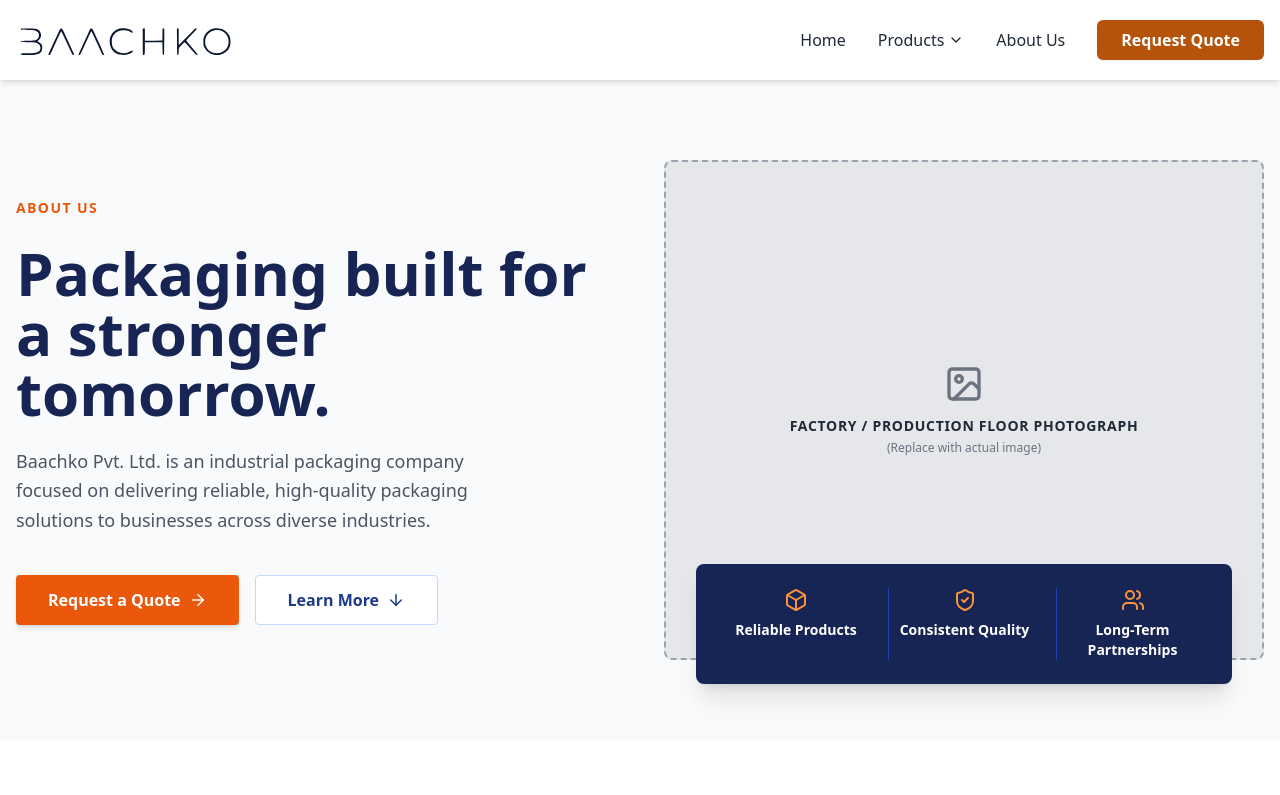
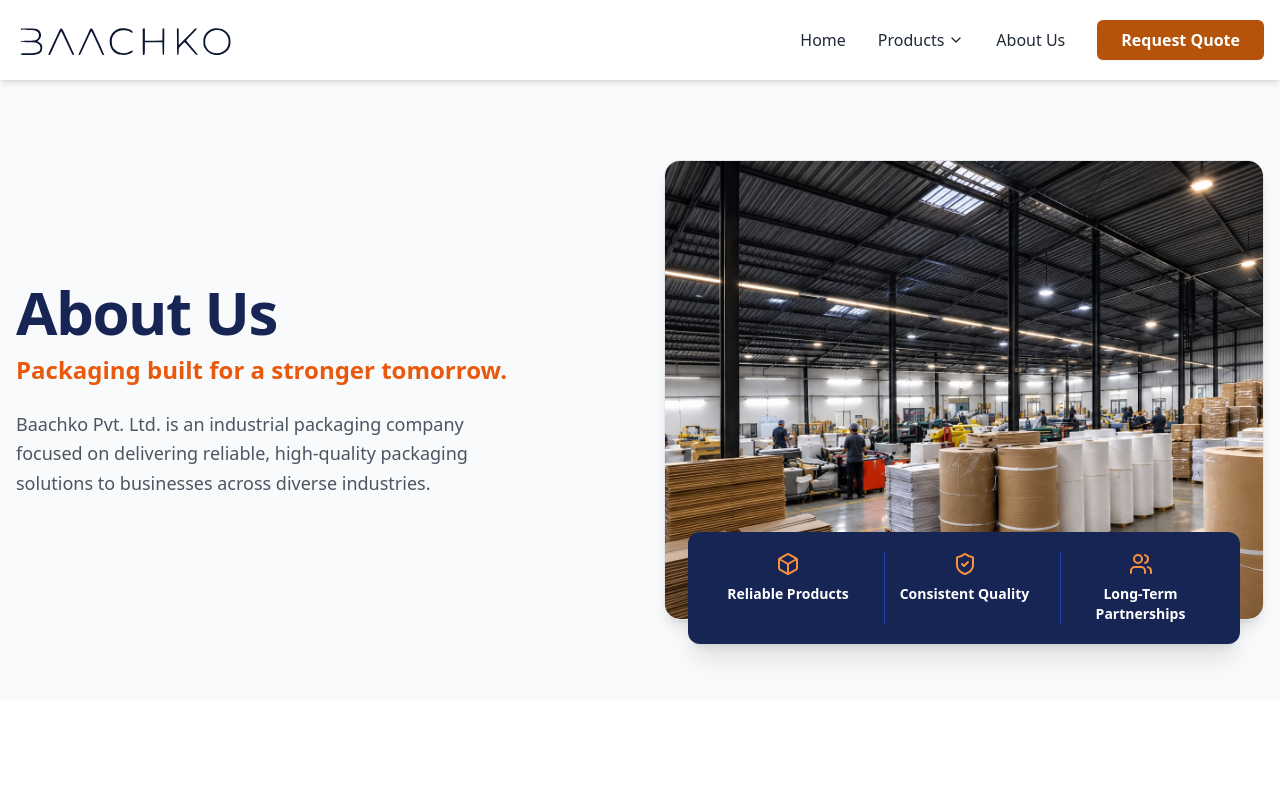
Before and after one commit to Rushaljain/krishnapackers, a React (Vite) app: page /about in a window 1280 px wide. Shown: the top 795 px of the page. Built offline with nearby package versions, Linux system fonts and the light colour scheme.

Commit message:
Enhance About Us header, remove hero CTA buttons, and add factory image

```diff
--- a/src/pages/AboutUsPage.jsx
+++ b/src/pages/AboutUsPage.jsx
@@ -24,32 +24,30 @@
         <div className="grid grid-cols-1 md:grid-cols-2 gap-12 items-center">
           {/* Left Text */}
           <div className="space-y-6">
-            <span className="text-orange-600 font-bold uppercase tracking-widest text-sm">About Us</span>
-            <h1 className="text-4xl md:text-5xl lg:text-6xl font-extrabold text-blue-950 leading-tight">
-              Packaging built for a stronger tomorrow.
-            </h1>
+            <div>
+              <h1 className="text-4xl md:text-5xl lg:text-6xl font-black text-blue-950 tracking-tight mb-3">
+                About Us
+              </h1>
+              <p className="text-xl md:text-2xl font-bold text-orange-600 leading-snug">
+                Packaging built for a stronger tomorrow.
+              </p>
+            </div>
             <p className="text-lg text-gray-600 leading-relaxed max-w-lg">
               Baachko Pvt. Ltd. is an industrial packaging company focused on delivering reliable, high-quality packaging solutions to businesses across diverse industries.
             </p>
-            <div className="flex flex-col sm:flex-row gap-4 pt-4">
-              <Link to="/products" className="bg-orange-600 text-white px-8 py-3 rounded text-center font-bold hover:bg-orange-700 transition shadow-md flex items-center justify-center gap-2">
-                Request a Quote <ArrowRight size={18} />
-              </Link>
-              <a href="#company-at-a-glance" className="bg-white text-blue-900 border border-blue-200 px-8 py-3 rounded text-center font-bold hover:bg-blue-50 transition flex items-center justify-center gap-2">
-                Learn More <ArrowDown size={18} />
-              </a>
-            </div>
           </div>
 
           {/* Right Media */}
           <div className="relative">
-            <MediaPlaceholder
-              title="FACTORY / PRODUCTION FLOOR PHOTOGRAPH"
-              subtitle="(Replace with actual image)"
-              className="h-80 md:h-[500px] w-full rounded-lg"
-            />
+            <div className="h-80 md:h-[460px] w-full rounded-2xl overflow-hidden shadow-lg border border-gray-200">
+              <img
+                src="/factory/1000197409.jpg"
+                alt="Baachko Manufacturing Facility"
+                className="w-full h-full object-cover"
+              />
+            </div>
             {/* Credibility Strip */}
-            <div className="md:absolute md:-bottom-6 md:left-8 md:right-8 bg-blue-950 text-white p-6 rounded-lg shadow-xl grid grid-cols-3 gap-4 text-center mt-4 md:mt-0">
+            <div className="md:absolute md:-bottom-6 md:left-6 md:right-6 bg-blue-950 text-white p-5 rounded-xl shadow-xl grid grid-cols-3 gap-4 text-center mt-4 md:mt-0">
               <div className="flex flex-col items-center">
                 <Box className="h-6 w-6 text-orange-400 mb-2" />
                 <span className="text-xs md:text-sm font-semibold">Reliable Products</span>
```
